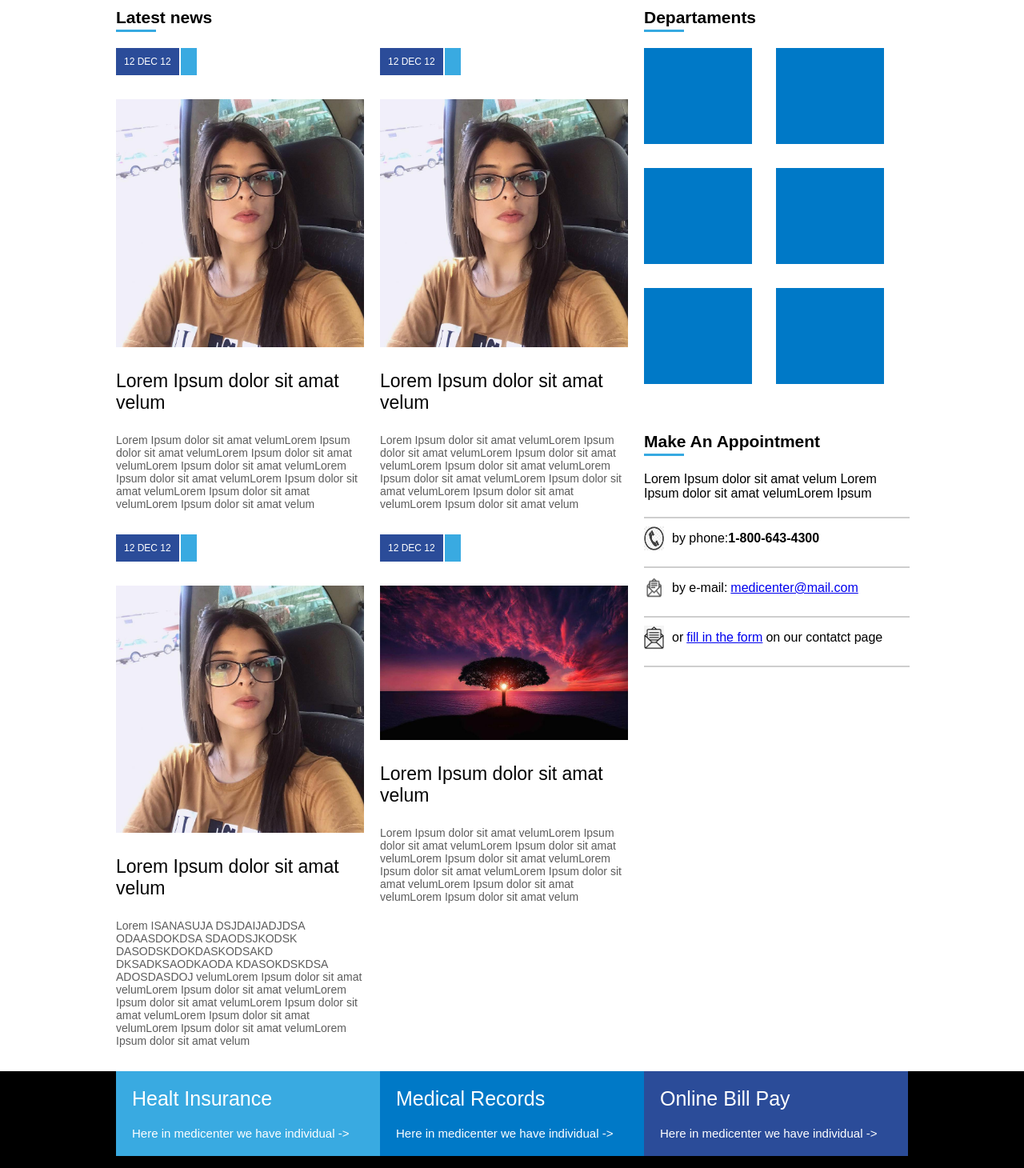
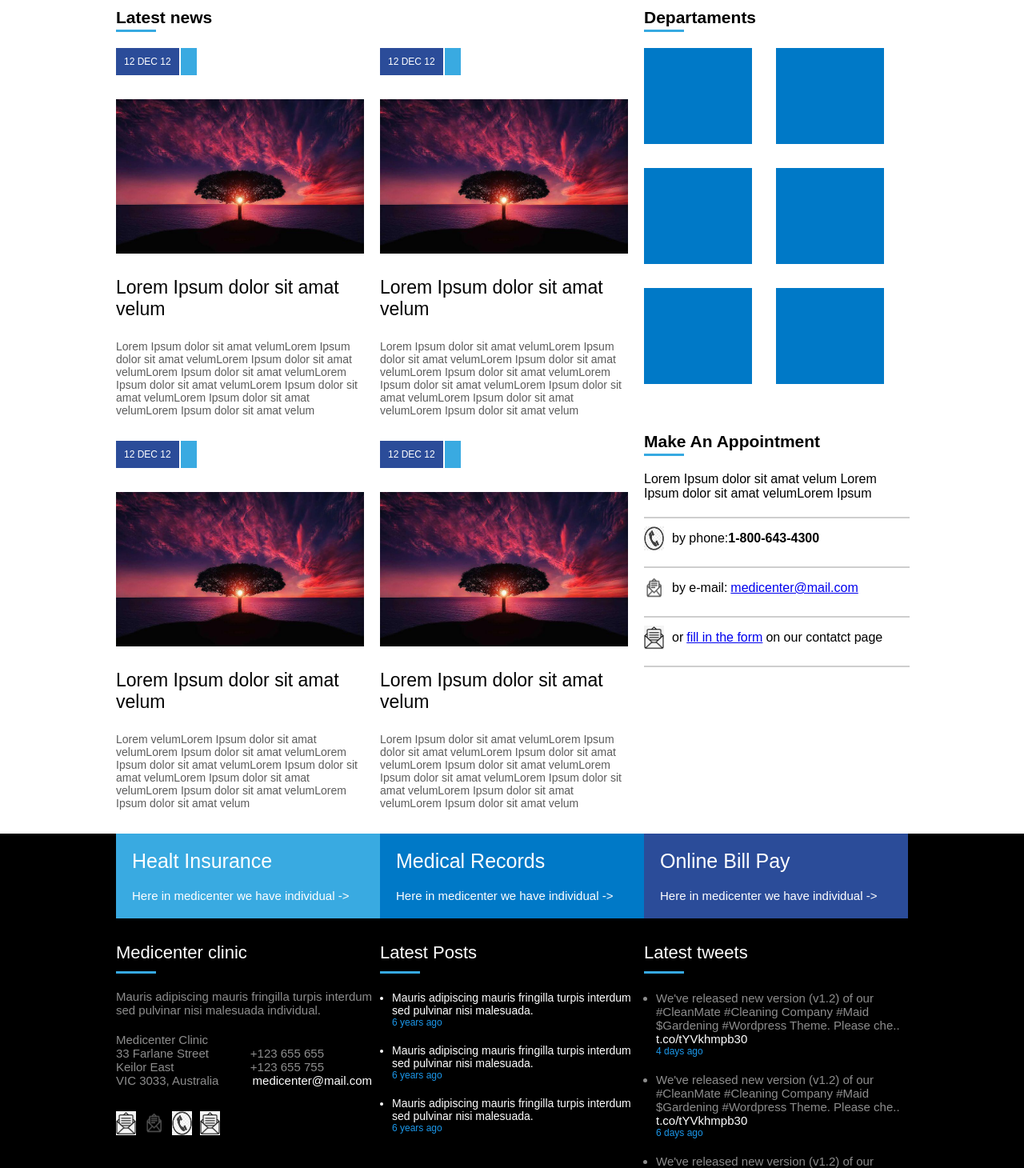
Before and after one commit to dreeeik/BasicSite, a plain HTML site: page index.html in a window 1280 px wide. Shown: the part 820-2280 px from the top of the page at 80% size. Drawn offline with Linux system fonts and the light colour scheme.

Commit message:
arrumando site

```diff
--- a/index.html
+++ b/index.html
@@ -25,9 +25,9 @@
                     <li class="active"> <a href=""> HOME </a> </li>
                     <li> <a href="">HOME</a></li>
                     <li><a href="">CONTATO</a></li>
-                    <li><a href="">BRUNA</a></li>
-                    <li><a href="">RITA</a></li>
-                    <li><a href="">DREIK</a></li>
+                    <li><a href=""> HORÁRIOS </a></li>
+                    <li><a href=""> ASSUNTOS </a></li>
+                    <li><a href=""> FOOTER </a></li>
                 </ul>
                 </nav>
             </div>
@@ -98,7 +98,7 @@
                                 <div class="news_posted_at"> 12 DEC 12 </div>
                                 <div class="news_coments"> </div>
                             </div>
-                            <div class="foto"> <img src="assets/images/bruna.jpg"> </div>
+                            <div class="foto"> <img src="assets/images/oi.jpg"> </div>
                             <div class="news_tittle"> Lorem Ipsum dolor sit amat velum </div>
                             <div class="news_sub_tittle"> Lorem Ipsum dolor sit amat velumLorem Ipsum dolor sit amat velumLorem Ipsum dolor sit amat velumLorem Ipsum dolor sit amat velumLorem Ipsum dolor sit amat velumLorem Ipsum dolor sit amat velumLorem Ipsum dolor sit amat velumLorem Ipsum dolor sit amat velum</div>
                         </a>
@@ -109,7 +109,7 @@
                                 <div class="news_posted_at"> 12 DEC 12 </div>
                                 <div class="news_coments"> </div>
                             </div>
-                            <div class="foto"> <img src="assets/images/bruna.jpg"> </div>
+                            <div class="foto"> <img src="assets/images/oi.jpg"> </div>
                             <div class="news_tittle"> Lorem Ipsum dolor sit amat velum </div>
                             <div class="news_sub_tittle"> Lorem Ipsum dolor sit amat velumLorem Ipsum dolor sit amat velumLorem Ipsum dolor sit amat velumLorem Ipsum dolor sit amat velumLorem Ipsum dolor sit amat velumLorem Ipsum dolor sit amat velumLorem Ipsum dolor sit amat velumLorem Ipsum dolor sit amat velum</div>
                         </a>
@@ -120,16 +120,9 @@
                                 <div class="news_posted_at"> 12 DEC 12 </div>
                                 <div class="news_coments"> </div>
                             </div>
-                            <div class="foto"> <img src="assets/images/bruna.jpg"> </div>
+                            <div class="foto"> <img src="assets/images/oi.jpg"> </div>
                             <div class="news_tittle"> Lorem Ipsum dolor sit amat velum </div>
-                            <div class="news_sub_tittle"> Lorem ISANASUJA
-                                DSJDAIJADJDSA
-                                ODAASDOKDSA
-                                SDAODSJKODSK
-                                DASODSKDOKDASKODSAKD
-                                DKSADKSAODKAODA
-                                KDASOKDSKDSA
-                                ADOSDASDOJ
+                            <div class="news_sub_tittle"> Lorem
                                 velumLorem Ipsum dolor sit amat velumLorem Ipsum dolor sit amat velumLorem Ipsum dolor sit amat velumLorem Ipsum dolor sit amat velumLorem Ipsum dolor sit amat velumLorem Ipsum dolor sit amat velumLorem Ipsum dolor sit amat velum</div>
                         </a>
                         </article>
```
